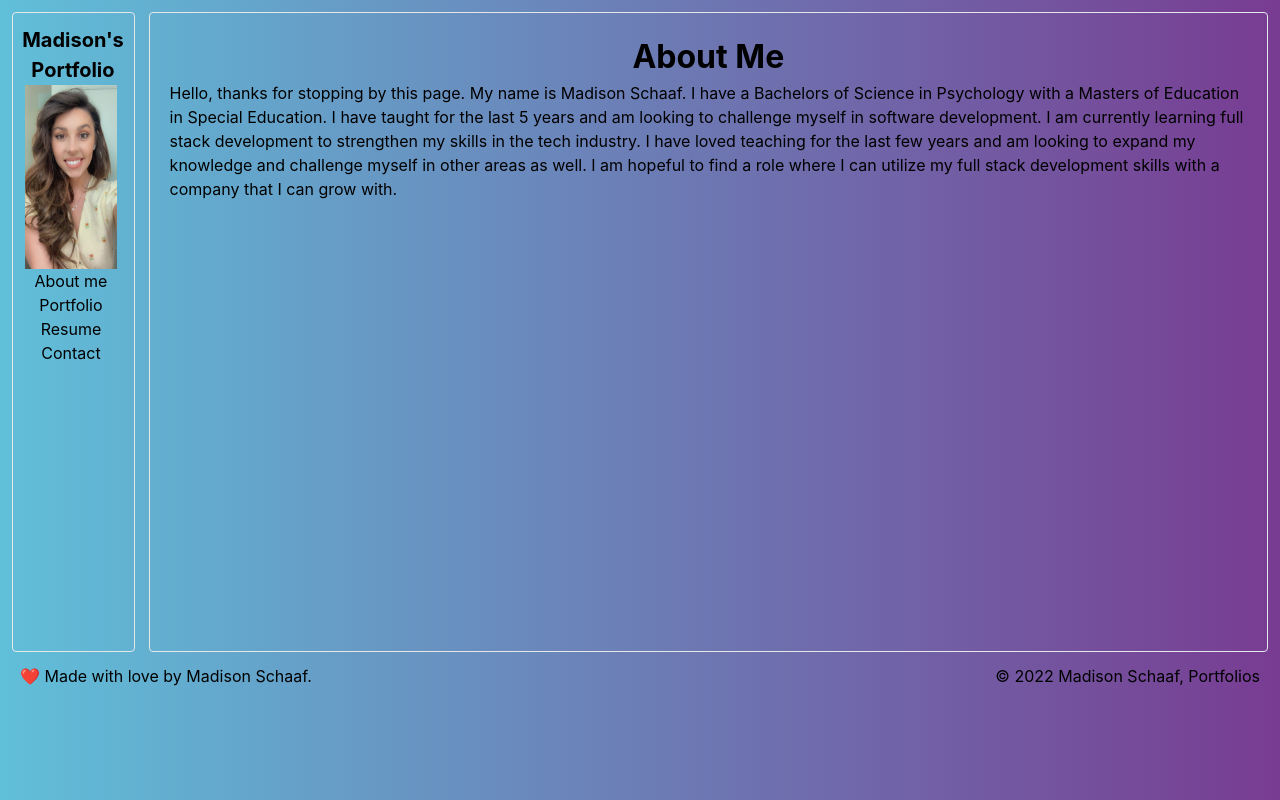
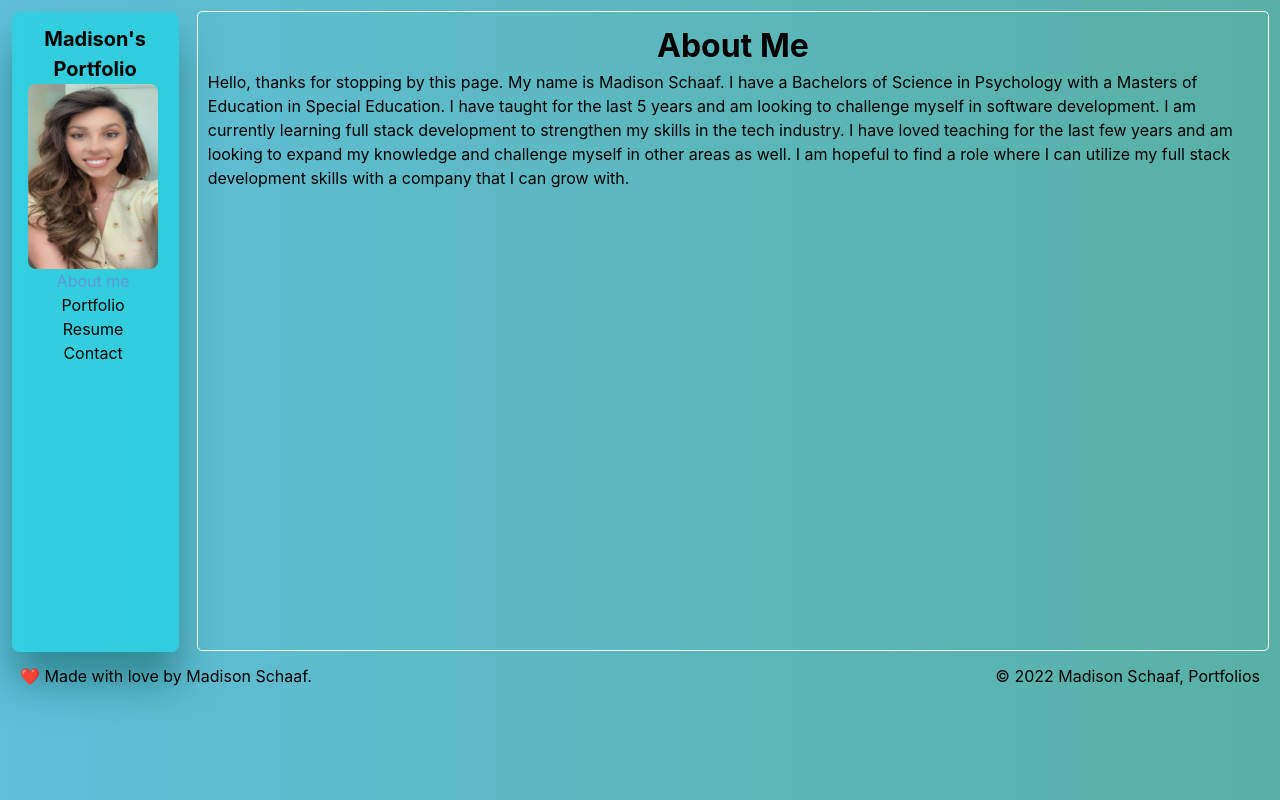
Before and after one commit to mschaaf17/React-Portfolio, a React (Create React App) app: page / in a window 1280 px wide. Built offline with nearby package versions, Linux system fonts and the light colour scheme.

Commit message:
updated nav and submit form

```diff
--- a/src/components/About/index.js
+++ b/src/components/About/index.js
@@ -2,7 +2,7 @@ import React from 'react';
 
 function About() {
     return(
-        <div class="border p-5 m-3 rounded">
+        <div class="info-container">
         <h1 id="about" class="text-center">About Me</h1>
         <p>Hello, thanks for stopping by this page. My name is Madison Schaaf. I have a Bachelors of Science in Psychology with a Masters of Education in Special Education. I have taught for the last 5 years and am looking to challenge myself in software development. I am currently learning full stack development to strengthen my skills in the tech industry. I have loved teaching for the last few years and am looking to expand my knowledge and challenge myself in other areas as well. I am hopeful to find a role where I can utilize my full stack development skills with a company that I can grow with.</p>
         </div>
--- a/src/components/Contact/index.js
+++ b/src/components/Contact/index.js
@@ -3,12 +3,12 @@ import { validateEmail} from '../../utils/helpers';
 
 
 function Contact() {
-    const [email, setEmail] =useState('')
-    const [name, setName] =useState('')
-    const [message, setMessage] =useState('')
+    // const [email, setEmail] =useState('')
+    // const [name, setName] =useState('')
+    // const [message, setMessage] =useState('')
 
 
-     const [formState, setFormState] =useState({formName: '', formEmail: '', formMessage: ''})
+     const [formState, setFormState] =useState({name: '', email: '', message: ''})
     const [errorMessage, setErrorMessage] = useState('')
     //  const {formName, formEmail, formMessage} =formState
 
@@ -16,15 +16,15 @@ function Contact() {
     const handleChange =(e) => {
         const {target} = e
         const inputType = target.name
-        const inputValue = target.defaultValue
+        const inputValue = target.value
 
-        if(inputType === 'email') {
-            setEmail(inputValue)
-        } else if (inputType === 'name') {
-            setName(inputValue)
-        } else if (inputType === 'message') {
-            setMessage(inputValue)
-        }
+        // if(inputType === 'email') {
+        //     setEmail(inputValue)
+        // } else if (inputType === 'name') {
+        //     setName(inputValue)
+        // } else if (inputType === 'message') {
+        //     setMessage(inputValue)
+        // }
         if (!e.target.value.length) {
             setErrorMessage(`${e.target.name} is required.`);
           } else {
@@ -38,13 +38,15 @@ function Contact() {
 
       const handleSubmit = (e) => {
         e.preventDefault();
-        if (!validateEmail(email)) {
+        if (!validateEmail(formState.email)) {
             setErrorMessage('Email is invalid');
             return;
         }
-        setEmail('')
-        setName('')
-        setMessage('')
+        setErrorMessage('Form Submitted')
+        setFormState({name: '', email: '', message: ''})
+        // setEmail('')
+        // setName('')
+        // setMessage('')
     }
 
 
@@ -54,15 +56,15 @@ function Contact() {
         <form id="contact-form" onSubmit={handleSubmit}>
             <div class="text-[20px] m-5 px-5">
                 <label class="p-4" htmlFor="name">Name:</label>
-                <br /> <input type="text" defaultValue={name} onBlur={handleChange} name="name"/>
+                <br /> <input type="text" value={formState.name} onChange={handleChange} name="name"/>
             </div>
             <div class="text-[20px] m-5 px-6">
                 <label class="p-4" htmlFor='email'>Email:</label>
-                <br /><input type="email" name="email" defaultValue={email} onBlur={handleChange}/>
+                <br /><input type="email" name="email" value={formState.email} onChange={handleChange}/>
             </div>
             <div class="text-[20px] m-5 px-3">
                 <label class="p-6"htmlFor="message">Message:</label>
-                <br /><textarea class="p-5 ml-3"name="message" rows="5" defaultValue={message} onBlur={handleChange}/>
+                <br /><textarea class="p-5 ml-3"name="message" rows="5" value={formState.message} onChange={handleChange}/>
 
             </div>
             {errorMessage && (
@@ -70,7 +72,7 @@ function Contact() {
                     <p className= "error-text">{errorMessage}</p>
                 </div>
             )}
-            <button onClick={handleSubmit} onChange={handleChange} class="text-[20px] mx-10 mb-2" type ="submit">Submit</button>
+            <button class="text-[20px] mx-10 mb-2" type ="submit">Submit</button>
             </form>
 
         <address class="address">
--- a/src/components/Nav/index.js
+++ b/src/components/Nav/index.js
@@ -9,7 +9,7 @@ function Nav({currentPage, handlePageChange}) {
 
   return (
     <header>
-      <div class="flex-column py-3 m-3 text-center border rounded nav-section">
+      <div class="flex-column py-3 m-3 text-center nav-section">
         <h2 className="font-bold text-[20px] pl-1">
           <a data-testid="link" href="/">
             Madison's Portfolio
@@ -23,7 +23,7 @@ function Nav({currentPage, handlePageChange}) {
         />
         <nav>
           <ul className="flex-row nav nav-tabs">
-            <li className="mx-1">
+            <li className="mx-1 ">
               <a href="#about"
               onClick={()=> handlePageChange('About')}
               className={currentPage === 'About' ? 'nav-link active' : 'nav-link'}
@@ -31,11 +31,10 @@ function Nav({currentPage, handlePageChange}) {
                 About me
               </a>
             </li>
-            <li className="mx-1">
+            <li className={"mx-1 " + (currentPage === 'Portfolio' ? 'nav-link active' : 'nav-link')}>
               <a href="#portfolio"
                     onClick={()=> handlePageChange('Portfolio')}
 
-          className={currentPage === 'Portfolio' ? 'nav-link active' : 'nav-link'}
               >
                 Portfolio
               </a>
--- a/src/components/Portfolio/index.js
+++ b/src/components/Portfolio/index.js
@@ -4,7 +4,7 @@ import parkAdvisor from '../../assets/images/park-advisor.PNG'
 
 function Portfolio() {
     return(
-        <div class="border p-5 m-3">
+        <div class="info-container">
         <h1 id="portfolio" class="text-center">Projects</h1>
         <div class="projects">
 
--- a/src/components/Resume/index.js
+++ b/src/components/Resume/index.js
@@ -29,7 +29,6 @@ function Resume() {
   ]);
 
   const [currentCategory, setCurrentCategory] = useState(categories[0]);
-  const [contactSelected, setContactSelected] = useState(false);
   return (
     <div class="info-container">
     <h1 class="pl-2">Learn more:</h1>
@@ -38,7 +37,6 @@ function Resume() {
           <li
             className={`mx-1 ${
               currentCategory.name === category.name &&
-              !contactSelected &&
               "navActive"
             }`}
             key={category.name}
@@ -46,7 +44,7 @@ function Resume() {
             <span
               onClick={() => {
                 setCurrentCategory(category);
-                setContactSelected(false);
+
               }}
             >
               {category.name}
--- a/src/index.css
+++ b/src/index.css
@@ -5,7 +5,7 @@ body {
     sans-serif;
   -webkit-font-smoothing: antialiased;
   -moz-osx-font-smoothing: grayscale;
-  background: linear-gradient(to right, #60bfd9, #783c92);
+  background: linear-gradient(to right, #60bfd9, #58b0a5);
 
 
 }
@@ -13,6 +13,22 @@ body {
 code {
   font-family: source-code-pro, Menlo, Monaco, Consolas, 'Courier New',
     monospace;
+}
+
+
+/* all areas */
+/* every page container */
+.info-container {
+  display: flex;
+  flex-direction: column;
+  align-items: center;
+  width: 100%;
+  padding: 10px;
+  margin: 11px;
+  border: solid 1px white;
+  border-radius: 5px;
+  height: 80vh;
+
 }
 
 h1 {
@@ -29,31 +45,52 @@ button:hover {
 }
 
 a:hover {
-color: #60bfd9;
+color: #6098d9;
 }
 
 li:hover {
-  color: #60bfd9;
+  color: #6098d9;
   cursor: pointer;
 }
 
-.icon {
-  border-radius: 75px;
-  height: 25px;
+.active {
+  color: #6098d9;
+}
+
+.navActive {
+  color: #6098d9;
 }
 
 
+/* nav section */
+
+.nav-section {
+  padding-right: 5px;
+  width: 90%;
+  height: 80vh;
+  border: solid 1px 19d6e3a3;
+  border-radius: 8px;
+  background: #19d6e3a3;
+  box-shadow: 0 30px 40px rgba(2, 85, 84, 0.5);
+
+}
+
+.self {
+  margin: auto;
+  border-radius: 8px;
 
 
+}
+
+/* projects */
 .projects {
   margin: 5px 15px;
   display: flex;
   flex-wrap: wrap;
   justify-content: space-around;
+  padding: 25px;
 
 }
-
-
 
 /* .projects img {
   height: 40%;
@@ -74,37 +111,28 @@ li:hover {
   margin-bottom: 30px;
 }
 
-.self {
-  margin: auto;
-
-}
-
-.address {
-  padding: 10px 5px;
-}
-
-/* skills */
+/* resume */
 .skills {
   text-align: center;
   width: 100%;
 }
-.info-container {
-  display: flex;
-  flex-direction: column;
-  align-items: center;
-  width: 100%;
-  padding: 10px;
-  margin: 11px;
-  border: solid 1px white;
-  border-radius: 5px;
 
+
+/* contact section */
+input, textarea {
+  border-radius: 8px;
+}
+.address {
+  padding: 10px 5px;
+}
+.icon {
+  border-radius: 75px;
+  height: 25px;
 }
 
-.nav-section {
-  padding-right: 5px;
-  width: 90%;
-  height: 80vh;
-}
+
+
+
 @media (min-width: 600px) {
   .self {
     height: 50%;
```
